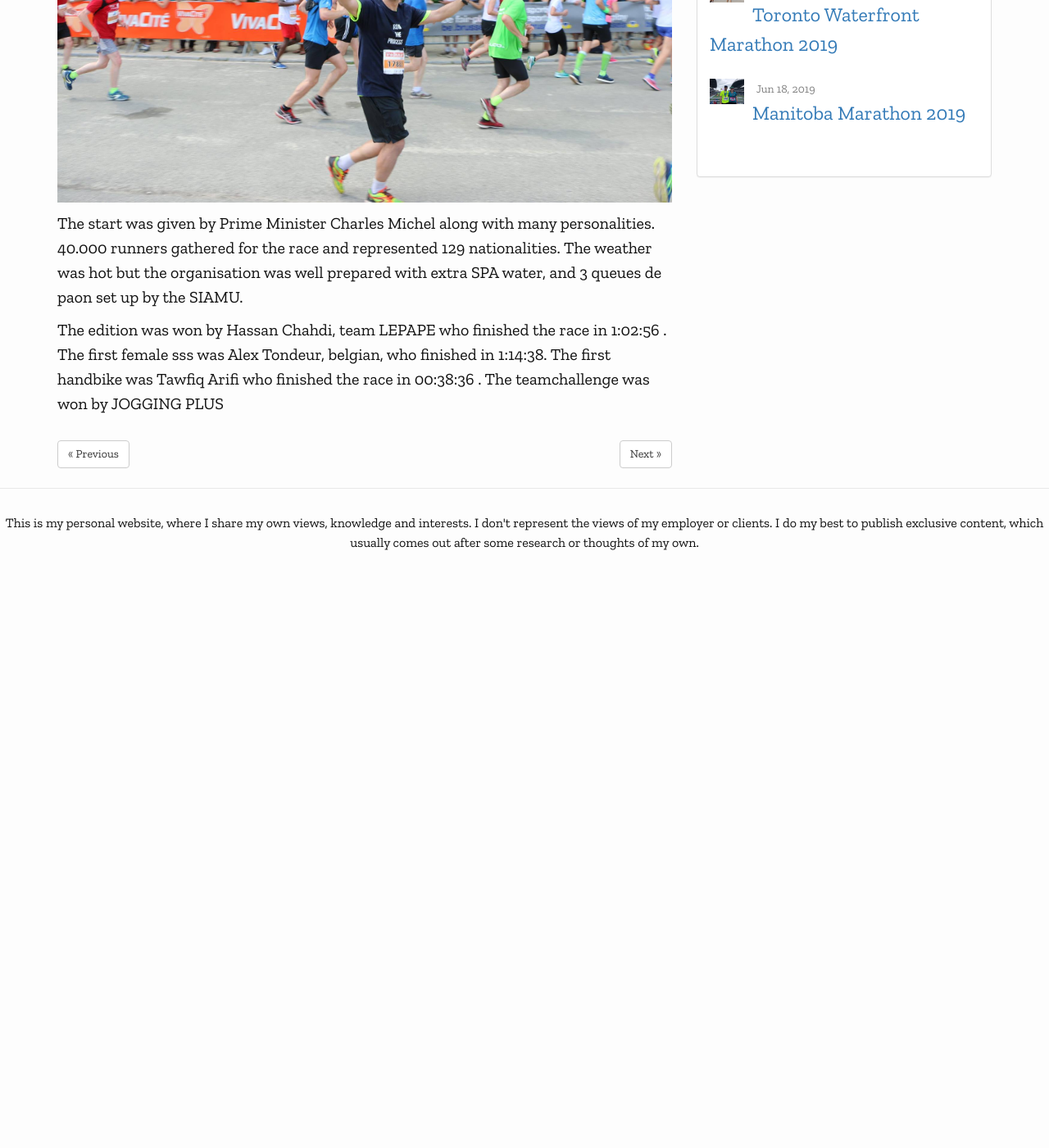
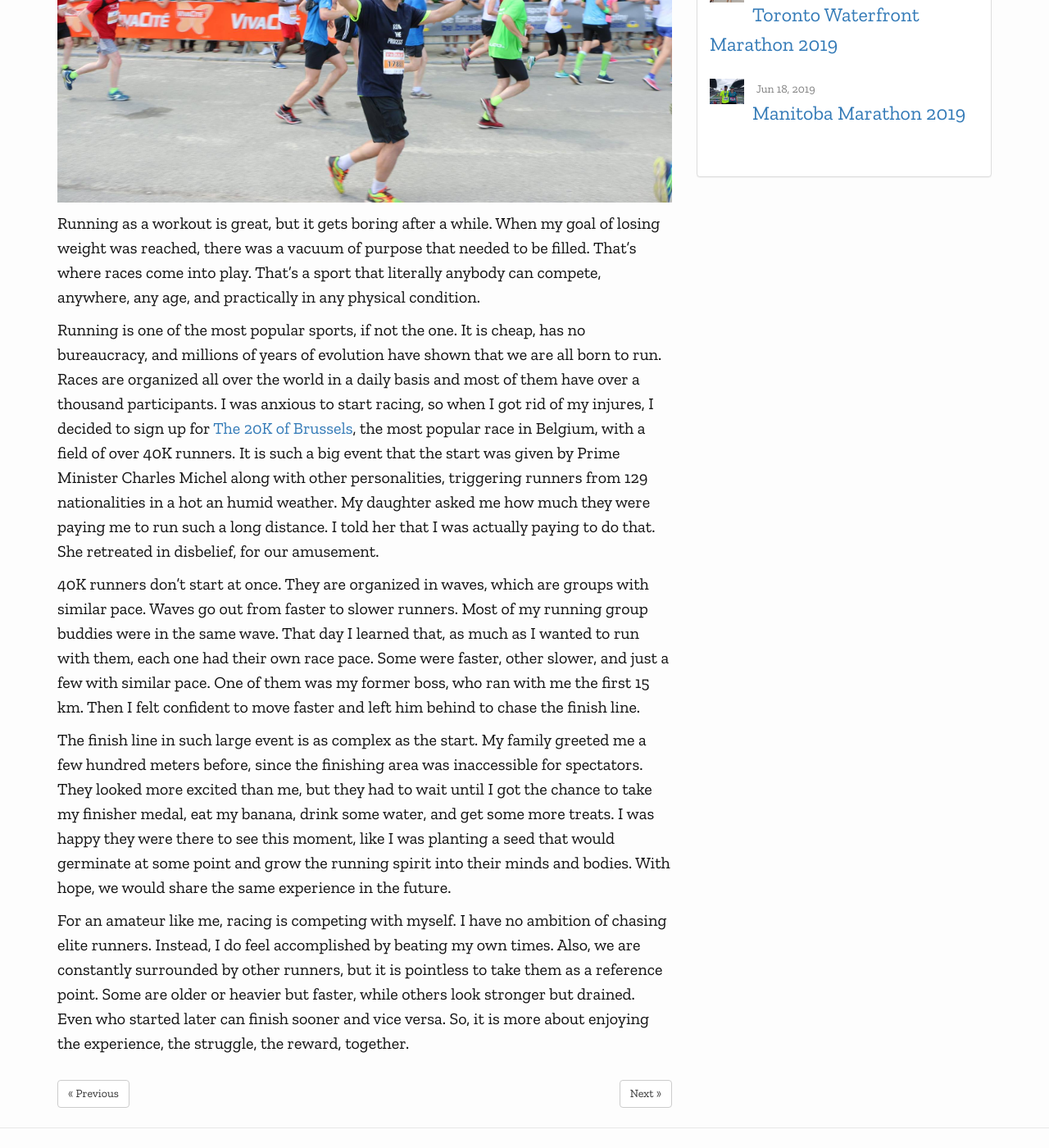
Before and after one commit to htmfilho/sports, a Jekyll site: the page built from _posts/2018-05-27-20km-de-bruxelles.md, in a window 1280 px wide and 1400 px high, scrolled down 446 px. Shown: the whole window at 82% size. Built offline with Jekyll 4.4.1, drawn with Linux system fonts in a browser that asks for light colours; nearby versions of some CDN libraries; some web fonts are replaced; comment, search, counter and statistics services are not loaded; before the commit the page ends 1160 px from its top, so only the background shows below that.

Commit message:
Les 20 km de Bruxelles

```diff
--- a/_posts/2018-05-27-20km-de-bruxelles.md
+++ b/_posts/2018-05-27-20km-de-bruxelles.md
@@ -6,8 +6,16 @@ image: /sports/images/posts/20km-de-bruxelles.jpg
 categories: running race
 ---
 
-![20km de Bruxelles](/sports/images/posts/20km-de-bruxelles.jpg)
+![Les 20km de Bruxelles](/sports/images/posts/20km-de-bruxelles.jpg)
 
-The start was given by Prime Minister Charles Michel along with many personalities. 40.000 runners gathered for the race and represented 129 nationalities. The weather was hot but the organisation was well prepared with extra SPA water, and 3 queues de paon set up by the SIAMU.
+Running as a workout is great, but it gets boring after a while. When my goal of losing weight was reached, there was a vacuum of purpose that needed to be filled. That's where races come into play. That's a sport that literally anybody can compete, anywhere, any age, and practically in any physical condition.
 
-The edition was won by Hassan Chahdi, team LEPAPE who finished the race in 1:02:56 . The first female sss was Alex Tondeur, belgian, who finished in 1:14:38. The first handbike was Tawfiq Arifi who finished the race in 00:38:36 . The teamchallenge was won by JOGGING PLUS
+<!-- more -->
+
+Running is one of the most popular sports, if not the one. It is cheap, has no bureaucracy, and millions of years of evolution have shown that we are all born to run. Races are organized all over the world in a daily basis and most of them have over a thousand participants. I was anxious to start racing, so when I got rid of my injures, I decided to sign up for [The 20K of Brussels](https://www.20kmdebruxelles.be/en/), the most popular race in Belgium, with a field of over 40K runners. It is such a big event that the start was given by Prime Minister Charles Michel along with other personalities, triggering runners from 129 nationalities in a hot an humid weather. My daughter asked me how much they were paying me to run such a long distance. I told her that I was actually paying to do that. She retreated in disbelief, for our amusement.
+
+40K runners don't start at once. They are organized in waves, which are groups with similar pace. Waves go out from faster to slower runners. Most of my running group buddies were in the same wave. That day I learned that, as much as I wanted to run with them, each one had their own race pace. Some were faster, other slower, and just a few with similar pace. One of them was my former boss, who ran with me the first 15 km. Then I felt confident to move faster and left him behind to chase the finish line.
+
+The finish line in such large event is as complex as the start. My family greeted me a few hundred meters before, since the finishing area was inaccessible for spectators. They looked more excited than me, but they had to wait until I got the chance to take my finisher medal, eat my banana, drink some water, and get some more treats. I was happy they were there to see this moment, like I was planting a seed that would germinate at some point and grow the running spirit into their minds and bodies. With hope, we would share the same experience in the future.
+
+For an amateur like me, racing is competing with myself. I have no ambition of chasing elite runners. Instead, I do feel accomplished by beating my own times. Also, we are constantly surrounded by other runners, but it is pointless to take them as a reference point. Some are older or heavier but faster, while others look stronger but drained. Even who started later can finish sooner and vice versa. So, it is more about enjoying the experience, the struggle, the reward, together.
```
